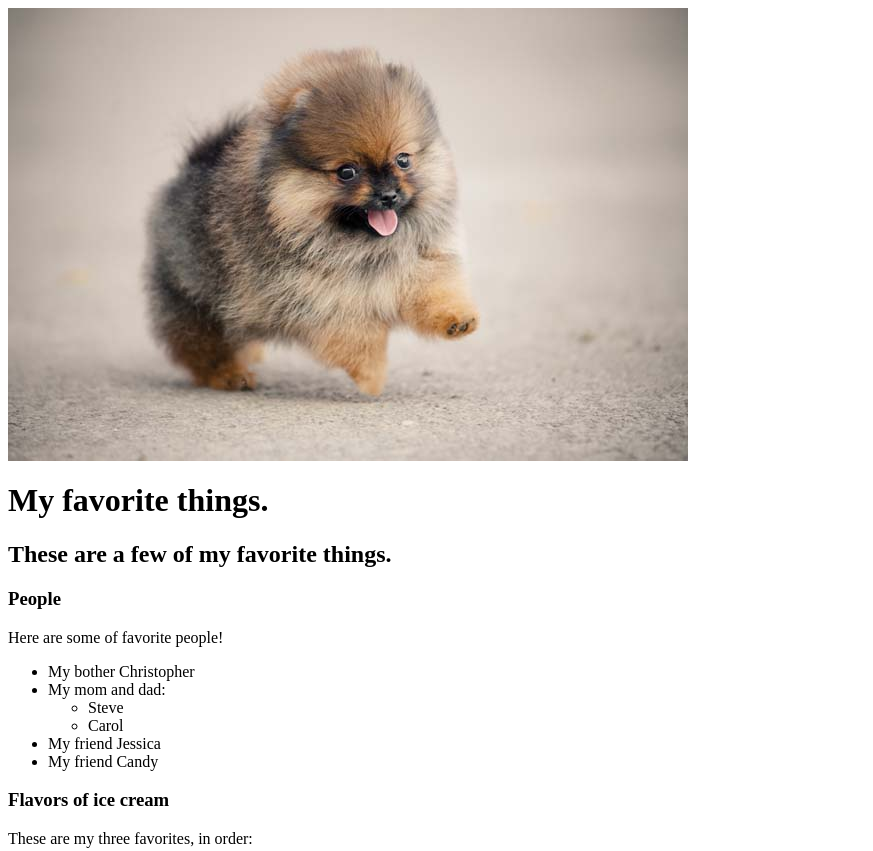
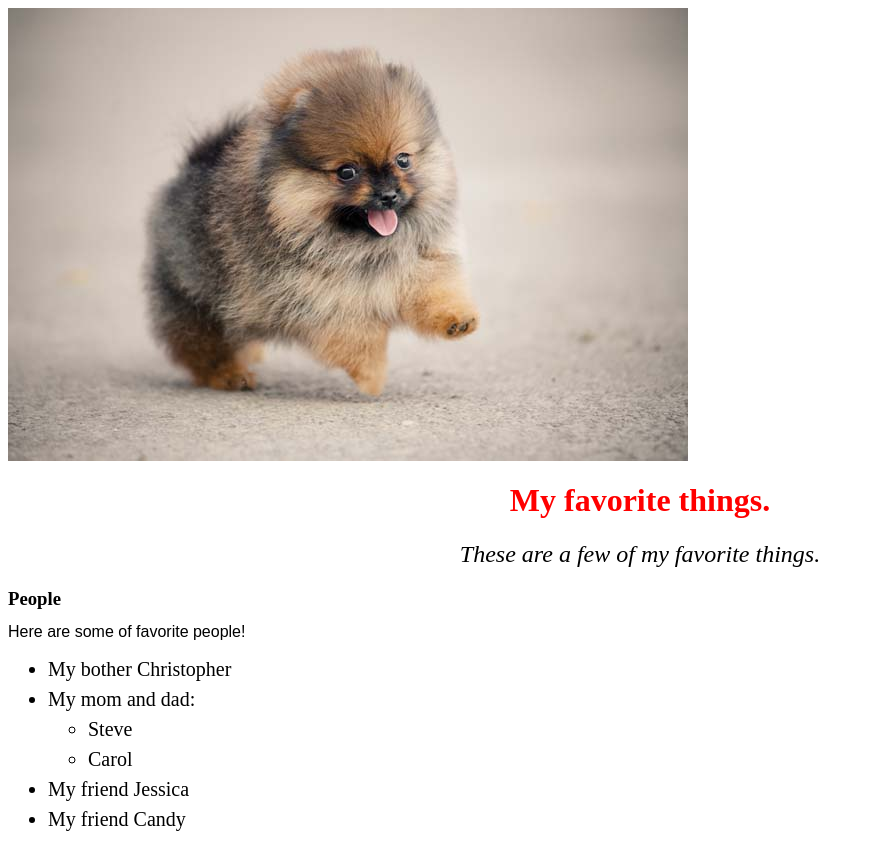
Before and after one commit to krystalmjeffries/my-first-webpage1, a plain HTML site: page index.html in a window 1280 px wide. Shown: the top 851 px of the page, without its empty margins (0-873 px from the left). Drawn offline with Linux system fonts and the light colour scheme.

Commit message:
change name of favorite-things.html to index.html

```diff
--- a/favorite-things.html
+++ b/index.html
@@ -1,6 +1,7 @@
 <DOCTYPE! html>
 <html>
   <head>
+    <link href="css/sytles.css" rel="stylesheet" type="text/css">
     <title>Michael's favorite things</title>
   </head>
   <body>
```
